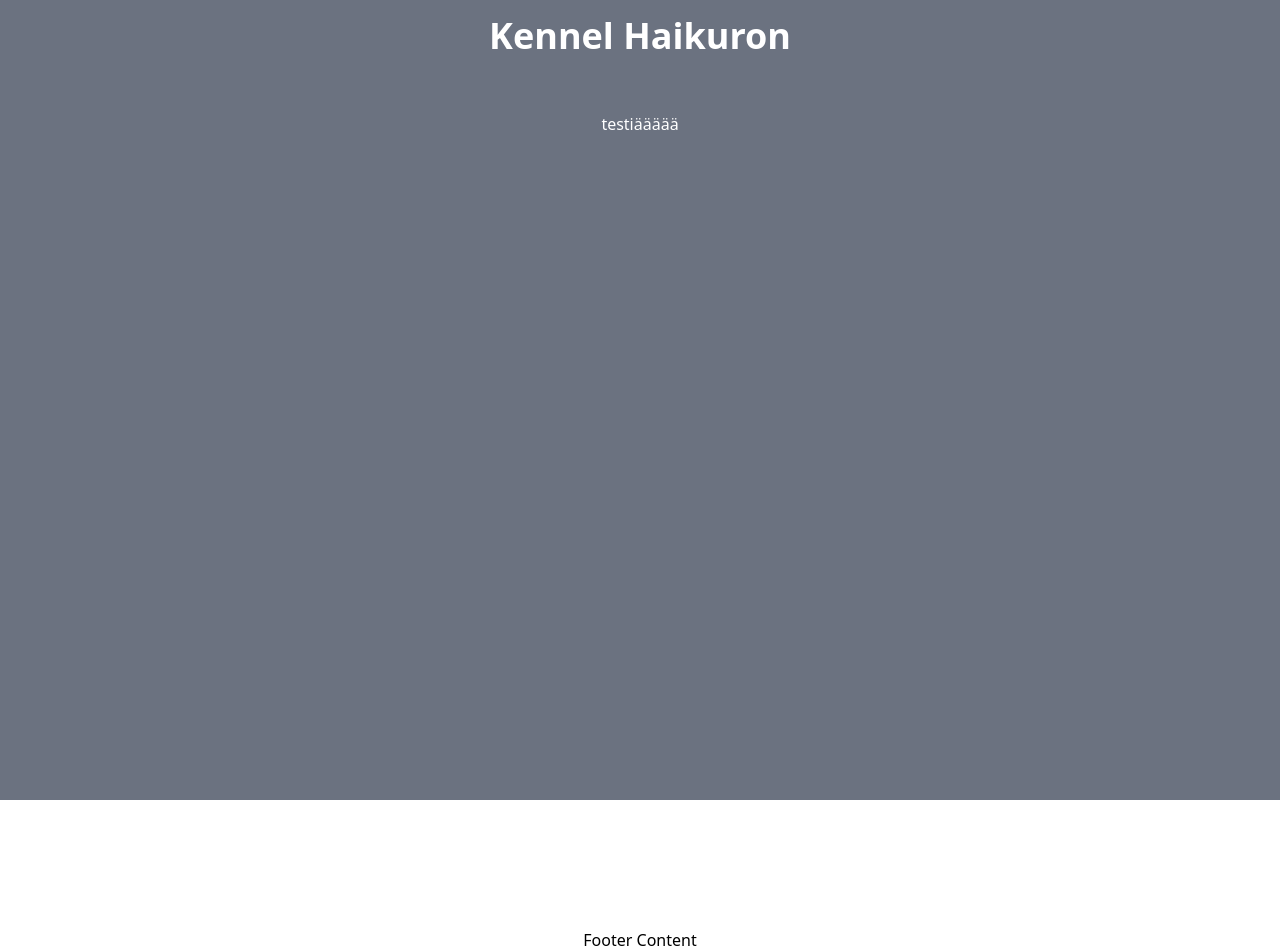
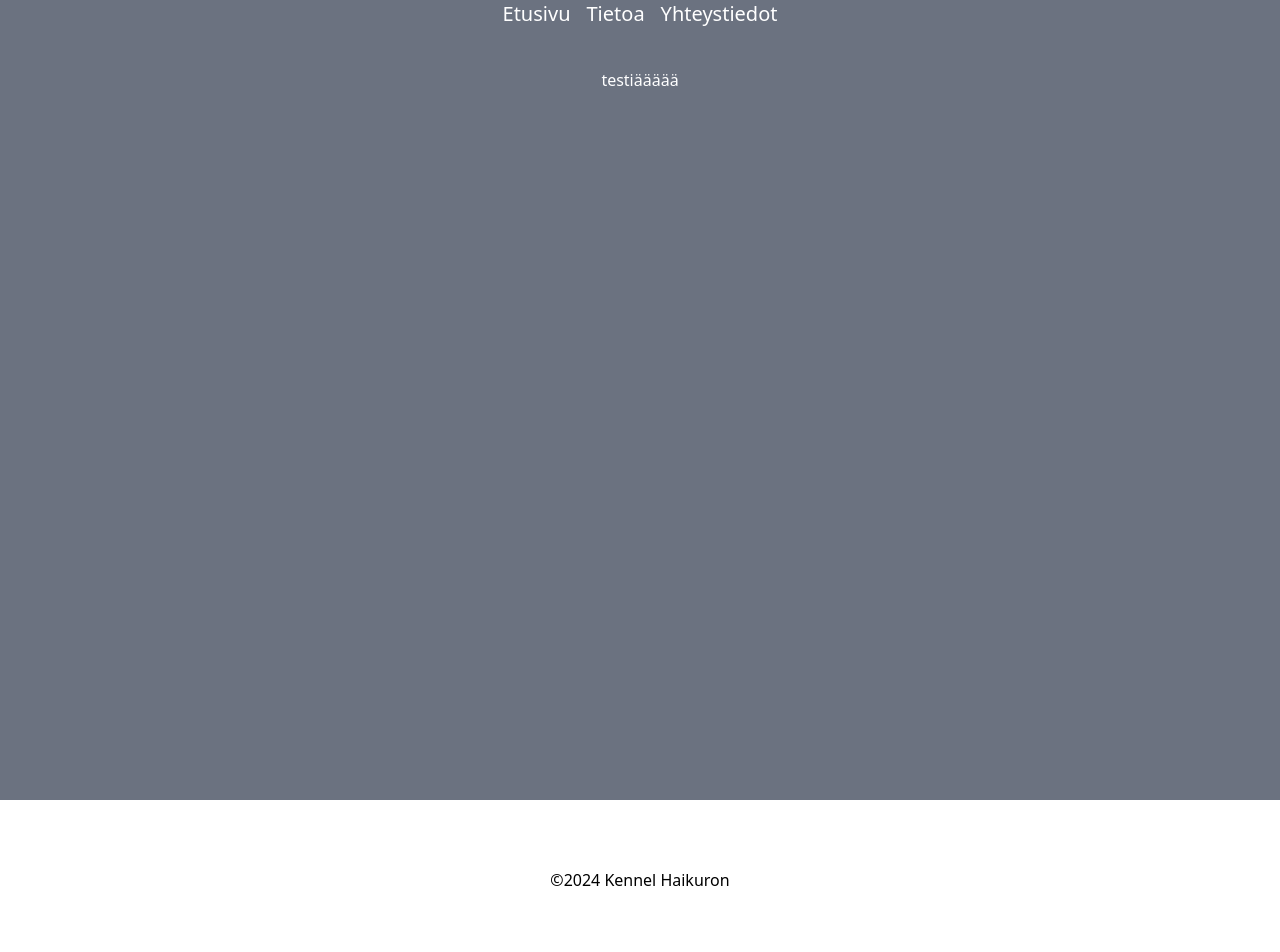
Before and after one commit to SKYRIXER/Haikuron.fi, a Next.js app in the folder main/: page / in a window 1280 px wide. Shown: the top 952 px of the page. After the commit the page ends 892 px from the top, so only its background shows below. Built offline with nearby package versions, Linux system fonts and the light colour scheme.

Commit message:
header and footer

```diff
--- /dev/null
+++ b/main/app/footer.js
@@ -0,0 +1,8 @@
+export default function Footer() {
+    const currentYear = new Date().getFullYear();
+    return (
+        <footer className="flex flex-col items-center">
+            <p>©{currentYear} Kennel Haikuron</p>
+        </footer>
+    );
+}
--- /dev/null
+++ b/main/app/header.js
@@ -0,0 +1,13 @@
+export default function Header() {
+    return (
+        <header>
+            <nav className="flex justify-center items-center text-xl text-white">
+                <ul className="flex flex-row space-x-4">
+                    <li><a href="/">Etusivu</a></li>
+                    <li><a href="/tietoa">Tietoa</a></li>
+                    <li><a href="/yhteystiedot">Yhteystiedot</a></li>
+                </ul>
+            </nav>
+        </header>
+    );
+}
--- a/main/app/page.js
+++ b/main/app/page.js
@@ -1,18 +1,14 @@
+import Header from "./header.js"
+import Footer from "./footer.js"
+
 export default function Home() {
   return (
     <div className="bg-gray-500 w-full h-screen">
-      <header>
-        <h1 className="text-white font-bold text-4xl text-center p-4">Kennel Haikuron</h1>
-      </header>
-
-      <div className="flex flex-col items-center mt-10 h-full">
-        <p className="text-white">testiäääää</p>
-      </div>
-
-      <footer>
-        {/* Your footer content */}
-        <h2 className="text-black text-center p-4">Footer Content</h2>
-      </footer>
+      <Header />
+        <div className="flex flex-col items-center mt-10 h-full">
+          <p className="text-white">testiäääää</p>
+        </div>
+      <Footer />
     </div>
   );
 }
```
